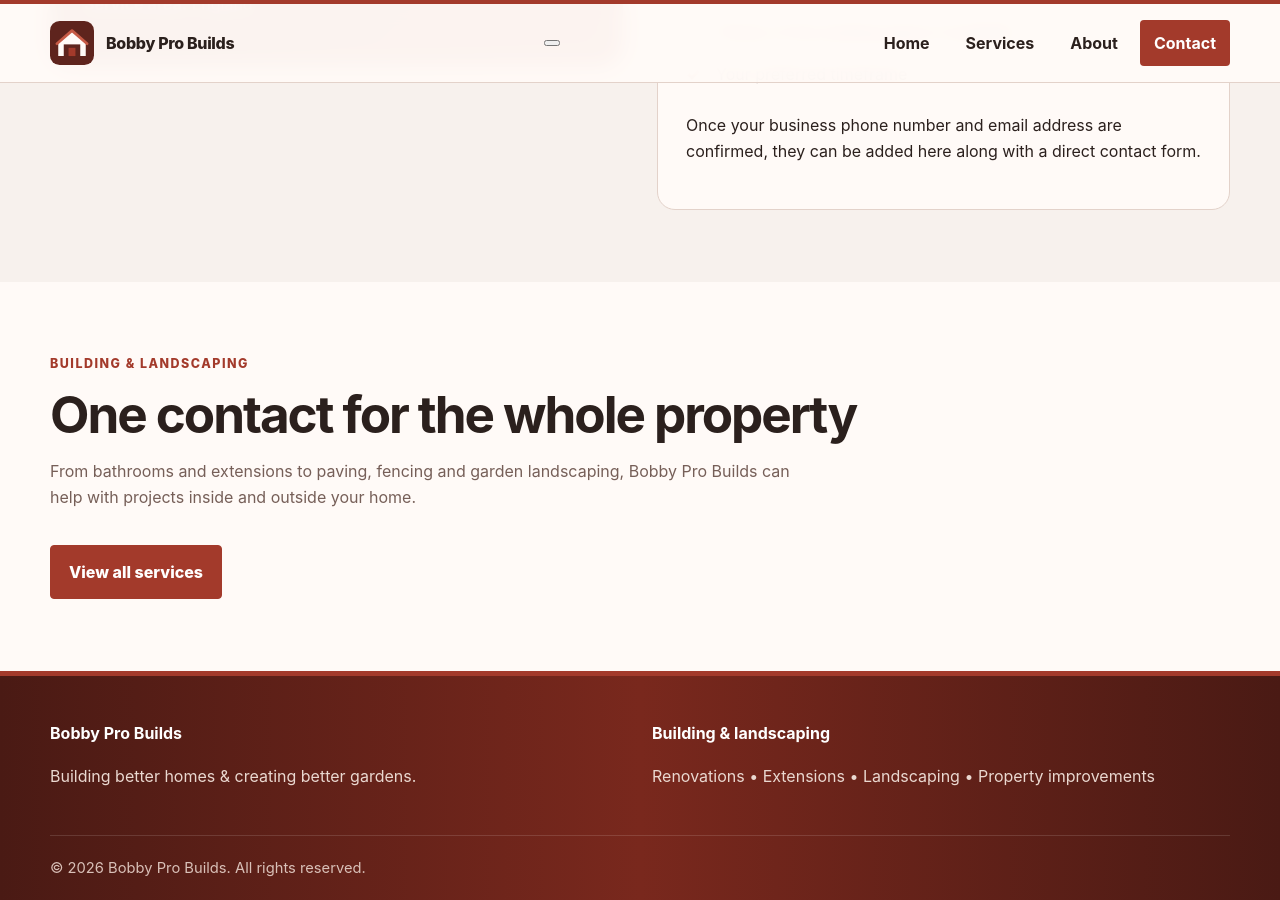
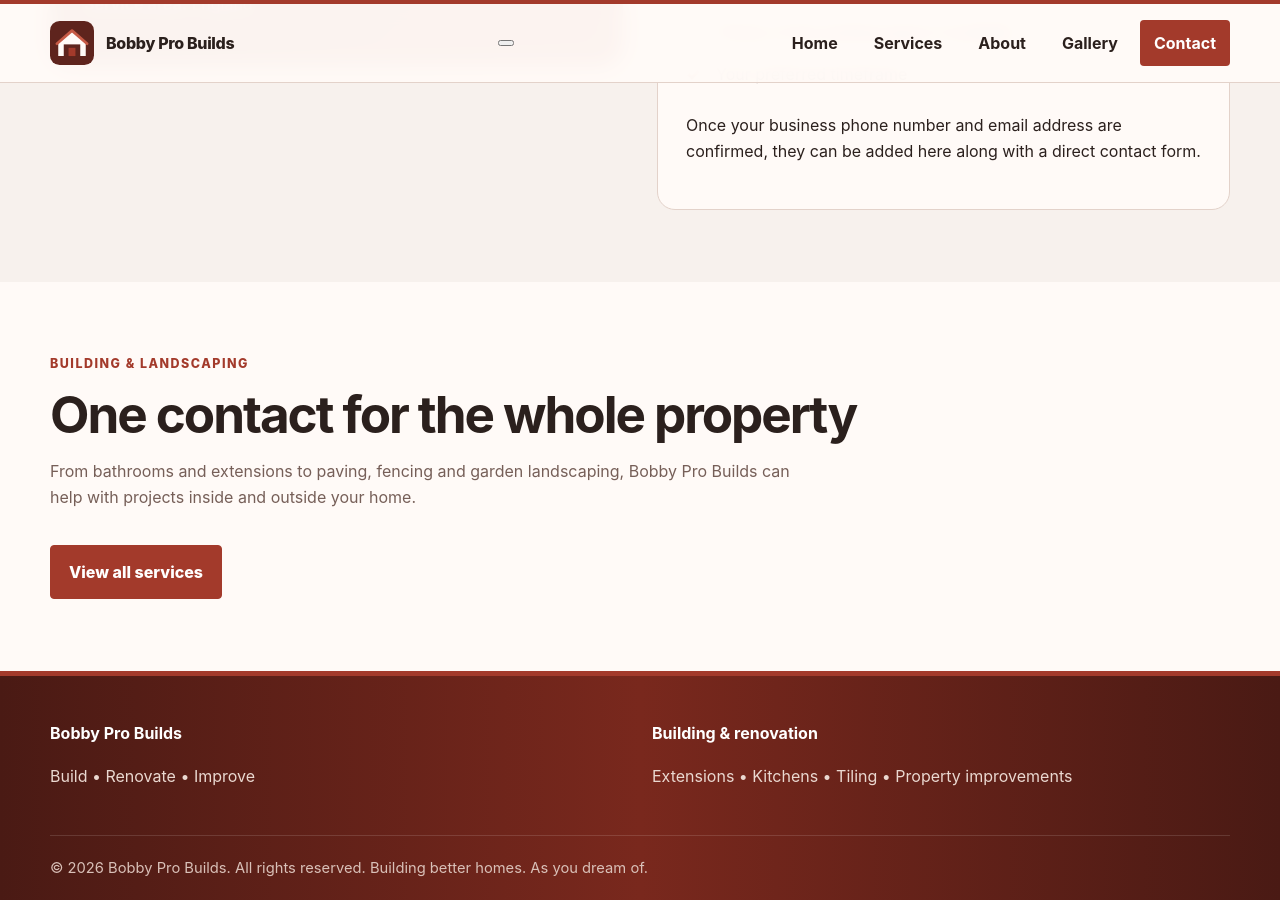
Before and after one commit to arsalanbobby/Bobby-Pro-Builds, a Jekyll site: the page built from contact.md, in a window 1280 px wide and 900 px high, scrolled down 830 px. Built offline with Jekyll 4.4.1, drawn with Linux system fonts in a browser that asks for light colours.

Commit message:
Add gallery navigation and refined footer

```diff
--- a/_layouts/default.html
+++ b/_layouts/default.html
@@ -15,41 +15,29 @@
         <img src="{{ '/assets/logo.svg' | relative_url }}" alt="Bobby Pro Builds logo">
         <span>Bobby Pro Builds</span>
       </a>
-
       <button class="menu-toggle" type="button" aria-expanded="false" aria-controls="site-menu">
-        <span class="sr-only">Open menu</span>
-        <span></span><span></span><span></span>
+        <span class="sr-only">Open menu</span><span></span><span></span><span></span>
       </button>
-
       <nav id="site-menu" class="site-nav" aria-label="Main navigation">
         <a href="{{ '/' | relative_url }}">Home</a>
         <a href="{{ '/services/' | relative_url }}">Services</a>
         <a href="{{ '/about/' | relative_url }}">About</a>
+        <a href="{{ '/gallery/' | relative_url }}">Gallery</a>
         <a class="nav-cta" href="{{ '/contact/' | relative_url }}">Contact</a>
       </nav>
     </div>
   </header>
-
-  <main>
-    {{ content }}
-  </main>
-
+  <main>{{ content }}</main>
   <footer class="site-footer">
     <div class="container footer-grid">
-      <div>
-        <strong>Bobby Pro Builds</strong>
-        <p>Building better homes & creating better gardens.</p>
-      </div>
-      <div>
-        <strong>Building & landscaping</strong>
-        <p>Renovations • Extensions • Landscaping • Property improvements</p>
-      </div>
+      <div><strong>Bobby Pro Builds</strong><p>Build • Renovate • Improve</p></div>
+      <div><strong>Building & renovation</strong><p>Extensions • Kitchens • Tiling • Property improvements</p></div>
     </div>
     <div class="container footer-bottom">
       <span>&copy; {{ 'now' | date: "%Y" }} Bobby Pro Builds. All rights reserved.</span>
+      <span>Building better homes. As you dream of.</span>
     </div>
   </footer>
-
   <script src="{{ '/assets/js/site.js' | relative_url }}"></script>
 </body>
 </html>
```
